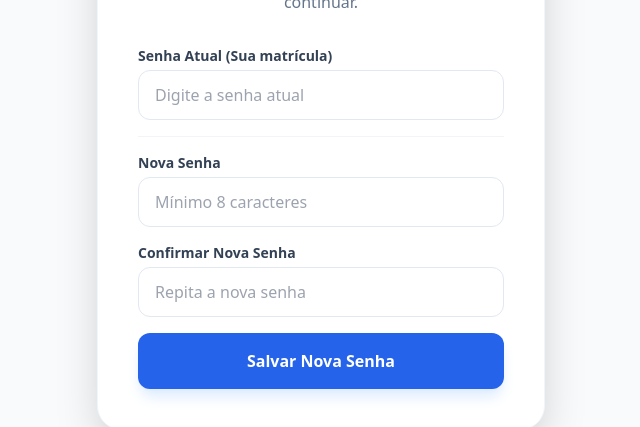
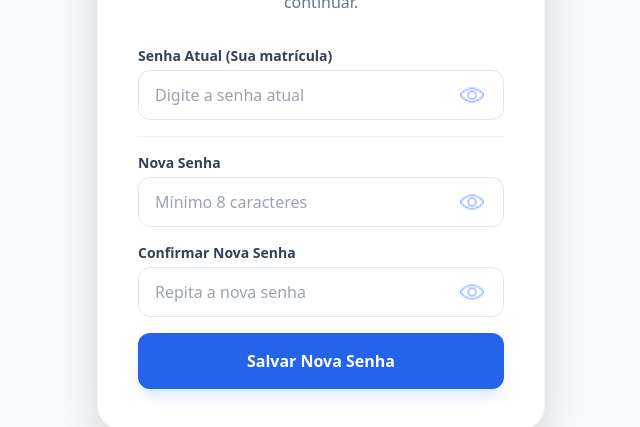
Before and after one commit to eptea/eptea-frontend, a React (Vite) app: page /change-password in a window 1280 px wide. Shown: the part 283-710 px from the top of the page, without its empty margins (319-959 px from the left). Built offline with nearby package versions, Linux system fonts and the light colour scheme; no server answers; sample sign-in values are in the browser's storage; what apollo-upload-client would draw is missing.

Commit message:
Update MustPassword

```diff
--- a/src/features/auth/ChangePassword.jsx
+++ b/src/features/auth/ChangePassword.jsx
@@ -3,6 +3,9 @@ import React, { useState } from 'react';
 import { useMutation, gql } from '@apollo/client';
 import { useNavigate } from 'react-router-dom';
 import Swal from 'sweetalert2';
+
+import olhoAberto from '../../assets/olho-aberto.png';
+import olhoFechado from '../../assets/olho-vermelho (1).png';
 
 const CHANGE_PASSWORD_MUTATION = gql`
   mutation ChangePassword($old: String!, $new: String!) {
@@ -14,14 +17,19 @@ const CHANGE_PASSWORD_MUTATION = gql`
 `;
 
 export default function ChangePassword() {
+
   const [form, setForm] = useState({ old: '', new: '', confirm: '' });
+
+  const [showOld, setShowOld] = useState(false);
+  const [showNew, setShowNew] = useState(false);
+  const [showConfirm, setShowConfirm] = useState(false);
+
   const [changePassword, { loading }] = useMutation(CHANGE_PASSWORD_MUTATION);
   const navigate = useNavigate();
 
   const handleSubmit = async (e) => {
     e.preventDefault();
 
-    // Validação de senhas iguais no Front-end
     if (form.new !== form.confirm) {
       Swal.fire({
         icon: 'warning',
@@ -38,6 +46,7 @@ export default function ChangePassword() {
       });
 
       if (data.changePassword.success) {
+
         Swal.fire({
           icon: 'success',
           title: 'Senha Atualizada!',
@@ -47,70 +56,153 @@ export default function ChangePassword() {
         });
 
         setTimeout(() => navigate('/complete-profile'), 2000);
+
       } else {
+
         Swal.fire({
           icon: 'error',
           title: 'Erro na atualização',
           text: data.changePassword.message,
           confirmButtonColor: '#ef4444'
         });
+
       }
+
     } catch (err) {
+
       Swal.fire({
         icon: 'error',
         title: 'Falha no servidor',
         text: err.message
       });
+
     }
   };
 
   return (
     <div className="min-h-screen flex items-center justify-center bg-slate-50 p-6">
+
       <div className="bg-white p-10 rounded-3xl shadow-2xl w-full max-w-md border border-slate-100">
+
         <div className="text-center mb-8">
+
           <div className="bg-blue-100 text-blue-600 w-16 h-16 rounded-full flex items-center justify-center mx-auto mb-4">
             <svg xmlns="http://www.w3.org/2000/svg" className="h-8 w-8" fill="none" viewBox="0 0 24 24" stroke="currentColor">
               <path strokeLinecap="round" strokeLinejoin="round" strokeWidth={2} d="M12 15v2m-6 4h12a2 2 0 002-2v-6a2 2 0 00-2-2H6a2 2 0 00-2 2v6a2 2 0 002 2zm10-10V7a4 4 0 00-8 0v4h8z" />
             </svg>
           </div>
+
           <h2 className="text-2xl font-bold text-slate-800">Primeiro Acesso</h2>
-          <p className="text-slate-500 mt-2">Por segurança, atualize sua senha padrão para continuar.</p>
+
+          <p className="text-slate-500 mt-2">
+            Por segurança, atualize sua senha padrão para continuar.
+          </p>
+
         </div>
 
         <form onSubmit={handleSubmit} className="space-y-4">
+
+          {/* SENHA ATUAL */}
+
           <div>
-            <label className="block text-sm font-semibold text-slate-700 mb-1">Senha Atual (Sua matrícula)</label>
+            <label className="block text-sm font-semibold text-slate-700 mb-1">
+              Senha Atual (Sua matrícula)
+            </label>
+
+            <div className="relative">
+
               <input
-              type="password"
-              className="w-full px-4 py-3 rounded-xl border border-slate-200 focus:ring-2 focus:ring-blue-500 outline-none transition-all"
+                type={showOld ? "text" : "password"}
+                className="w-full px-4 py-3 pr-14 rounded-xl border border-slate-200 focus:ring-2 focus:ring-blue-500 outline-none transition-all"
                 placeholder="Digite a senha atual"
-              onChange={e => setForm({...form, old: e.target.value})}
+                value={form.old}
+                onChange={e => setForm({ ...form, old: e.target.value })}
                 required
               />
+
+              <button
+                type="button"
+                onClick={() => setShowOld(!showOld)}
+                className="absolute right-3 top-1/2 -translate-y-1/2 w-10 h-10 flex items-center justify-center hover:bg-slate-200 rounded-xl transition-colors"
+              >
+                <img
+                  src={showOld ? olhoFechado : olhoAberto}
+                  className="w-6 h-6 object-contain opacity-70"
+                  alt="Toggle visibility"
+                />
+              </button>
+
+            </div>
           </div>
 
           <div className="border-t border-slate-100 pt-4 space-y-4">
+
+            {/* NOVA SENHA */}
+
             <div>
-              <label className="block text-sm font-semibold text-slate-700 mb-1">Nova Senha</label>
+              <label className="block text-sm font-semibold text-slate-700 mb-1">
+                Nova Senha
+              </label>
+
+              <div className="relative">
+
                 <input
-                type="password"
-                className="w-full px-4 py-3 rounded-xl border border-slate-200 focus:ring-2 focus:ring-blue-500 outline-none transition-all"
+                  type={showNew ? "text" : "password"}
+                  className="w-full px-4 py-3 pr-14 rounded-xl border border-slate-200 focus:ring-2 focus:ring-blue-500 outline-none transition-all"
                   placeholder="Mínimo 8 caracteres"
-                onChange={e => setForm({...form, new: e.target.value})}
+                  value={form.new}
+                  onChange={e => setForm({ ...form, new: e.target.value })}
                   required
                 />
+
+                <button
+                  type="button"
+                  onClick={() => setShowNew(!showNew)}
+                  className="absolute right-3 top-1/2 -translate-y-1/2 w-10 h-10 flex items-center justify-center hover:bg-slate-200 rounded-xl transition-colors"
+                >
+                  <img
+                    src={showNew ? olhoFechado : olhoAberto}
+                    className="w-6 h-6 object-contain opacity-70"
+                    alt="Toggle visibility"
+                  />
+                </button>
+
+              </div>
             </div>
 
+            {/* CONFIRMAR SENHA */}
+
             <div>
-              <label className="block text-sm font-semibold text-slate-700 mb-1">Confirmar Nova Senha</label>
+              <label className="block text-sm font-semibold text-slate-700 mb-1">
+                Confirmar Nova Senha
+              </label>
+
+              <div className="relative">
+
                 <input
-                type="password"
-                className="w-full px-4 py-3 rounded-xl border border-slate-200 focus:ring-2 focus:ring-blue-500 outline-none transition-all"
+                  type={showConfirm ? "text" : "password"}
+                  className="w-full px-4 py-3 pr-14 rounded-xl border border-slate-200 focus:ring-2 focus:ring-blue-500 outline-none transition-all"
                   placeholder="Repita a nova senha"
-                onChange={e => setForm({...form, confirm: e.target.value})}
+                  value={form.confirm}
+                  onChange={e => setForm({ ...form, confirm: e.target.value })}
                   required
                 />
+
+                <button
+                  type="button"
+                  onClick={() => setShowConfirm(!showConfirm)}
+                  className="absolute right-3 top-1/2 -translate-y-1/2 w-10 h-10 flex items-center justify-center hover:bg-slate-200 rounded-xl transition-colors"
+                >
+                  <img
+                    src={showConfirm ? olhoFechado : olhoAberto}
+                    className="w-6 h-6 object-contain opacity-70"
+                    alt="Toggle visibility"
+                  />
+                </button>
+
               </div>
+            </div>
+
           </div>
 
           <button
@@ -120,7 +212,9 @@ export default function ChangePassword() {
           >
             {loading ? 'Processando...' : 'Salvar Nova Senha'}
           </button>
+
         </form>
+
       </div>
     </div>
   );
--- a/src/features/planning/ClassDetail.jsx
+++ b/src/features/planning/ClassDetail.jsx
@@ -187,7 +187,7 @@ export default function ClassDetail() {
                 onClick={() => setIsModalOpen(true)}
                 className="bg-indigo-600 text-white px-8 py-4 rounded-[1.8rem] font-black shadow-lg hover:bg-indigo-700 transition-all flex items-center gap-2"
               >
-                <span>➕</span> Atuar nesta Turma
+                <span>➕</span> Crie Sua Disciplina
               </button>
             )}
           </div>
```
Lines whose indentation alone changed are shown as unchanged.
